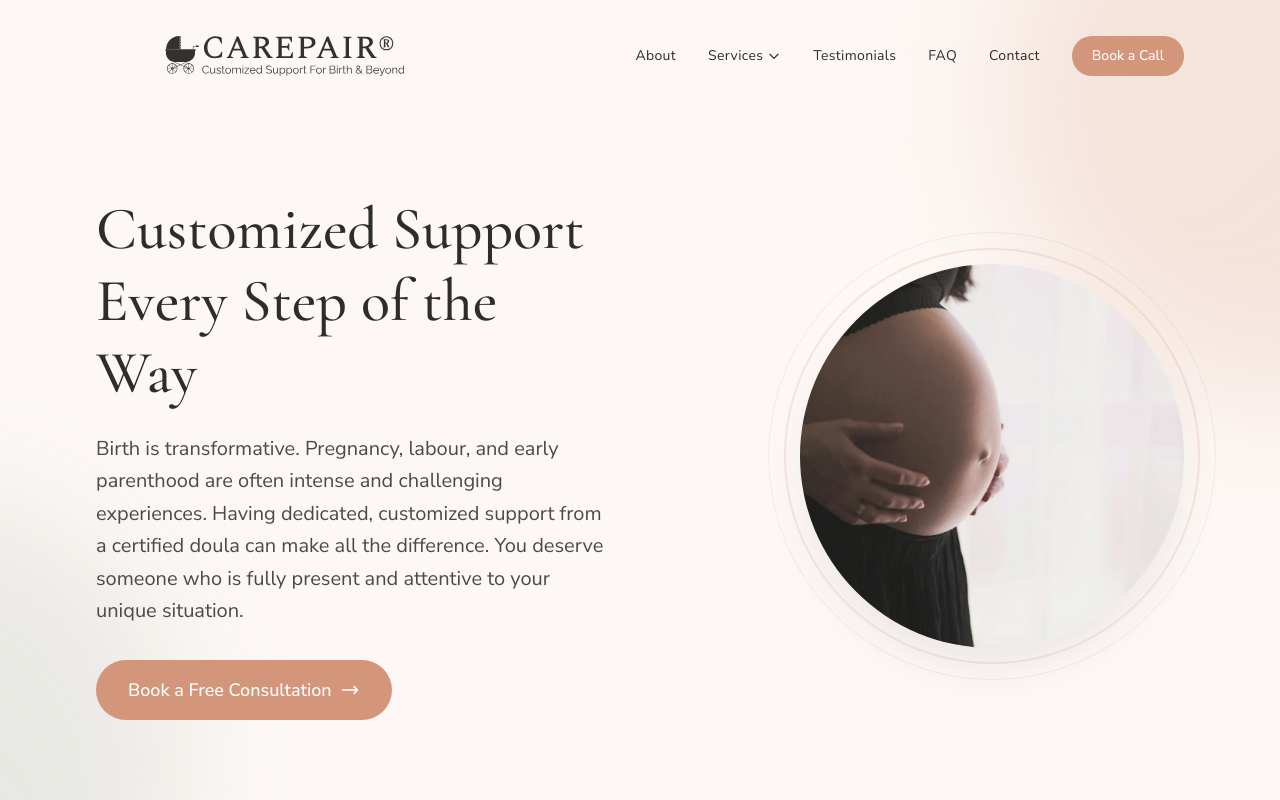
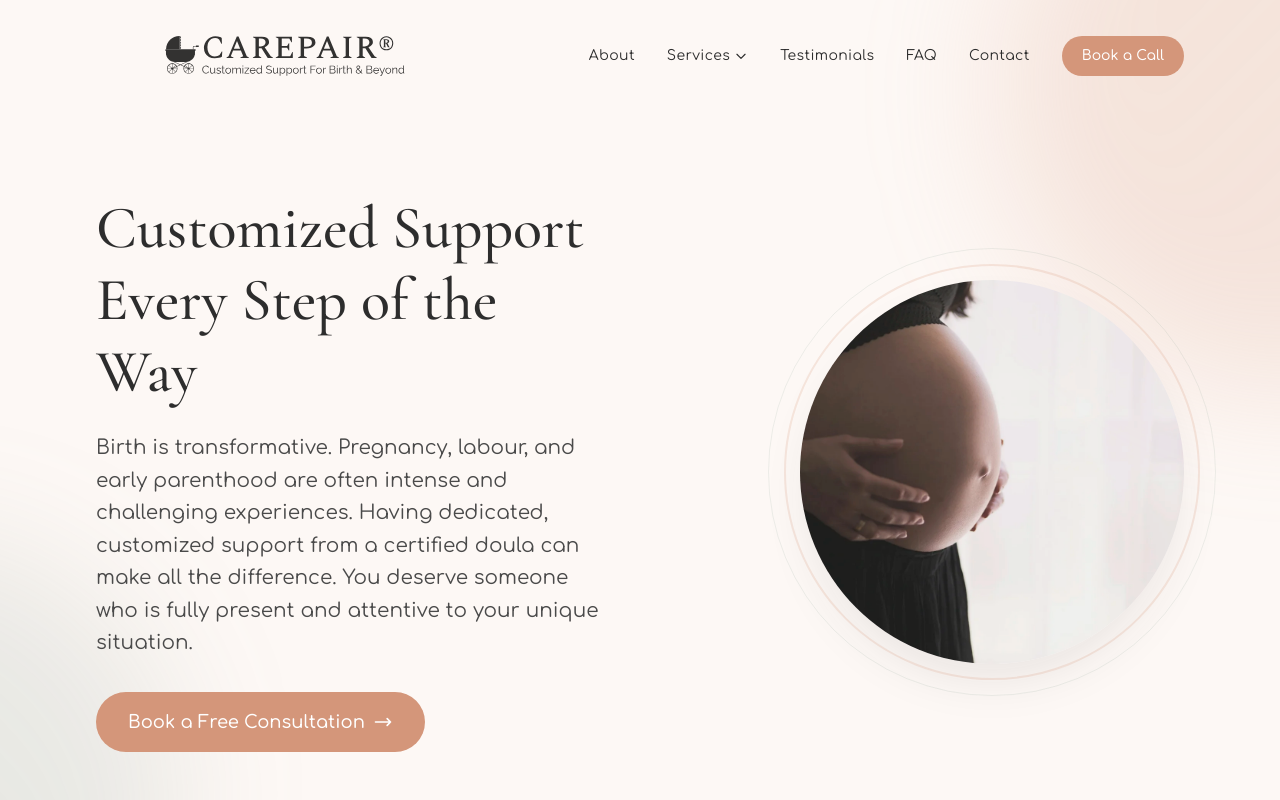
Before and after one commit to carepairdoula/carepairdoula, a React (Vite) app: page / in a window 1280 px wide. Shown: the top 800 px of the page. Built offline with nearby package versions, Linux system fonts and the light colour scheme.

Commit message:
Update index.css

```diff
--- a/src/index.css
+++ b/src/index.css
@@ -1,5 +1,5 @@
 /* Google Fonts */
-@import url('https://fonts.googleapis.com/css2?family=Cormorant+Garamond:ital,wght@0,400;0,500;0,600;0,700;1,400;1,500&family=Nunito+Sans:ital,opsz,wght@0,6..12,300;0,6..12,400;0,6..12,500;0,6..12,600;0,6..12,700;1,6..12,400&display=swap');
+@import url('https://fonts.googleapis.com/css2?family=Cormorant+Garamond:ital,wght@0,400;0,500;0,600;0,700;1,400;1,500&family=Comfortaa:wght@300;400;500;600;700&display=swap');
 
 @import "tailwindcss";
 
@@ -19,7 +19,7 @@
 
   /* Fonts */
   --font-serif: 'Cormorant Garamond', Georgia, serif;
-  --font-sans: 'Nunito Sans', system-ui, sans-serif;
+  --font-sans: 'Comfortaa', system-ui, sans-serif;
 }
 
 /* Base styles */
```
